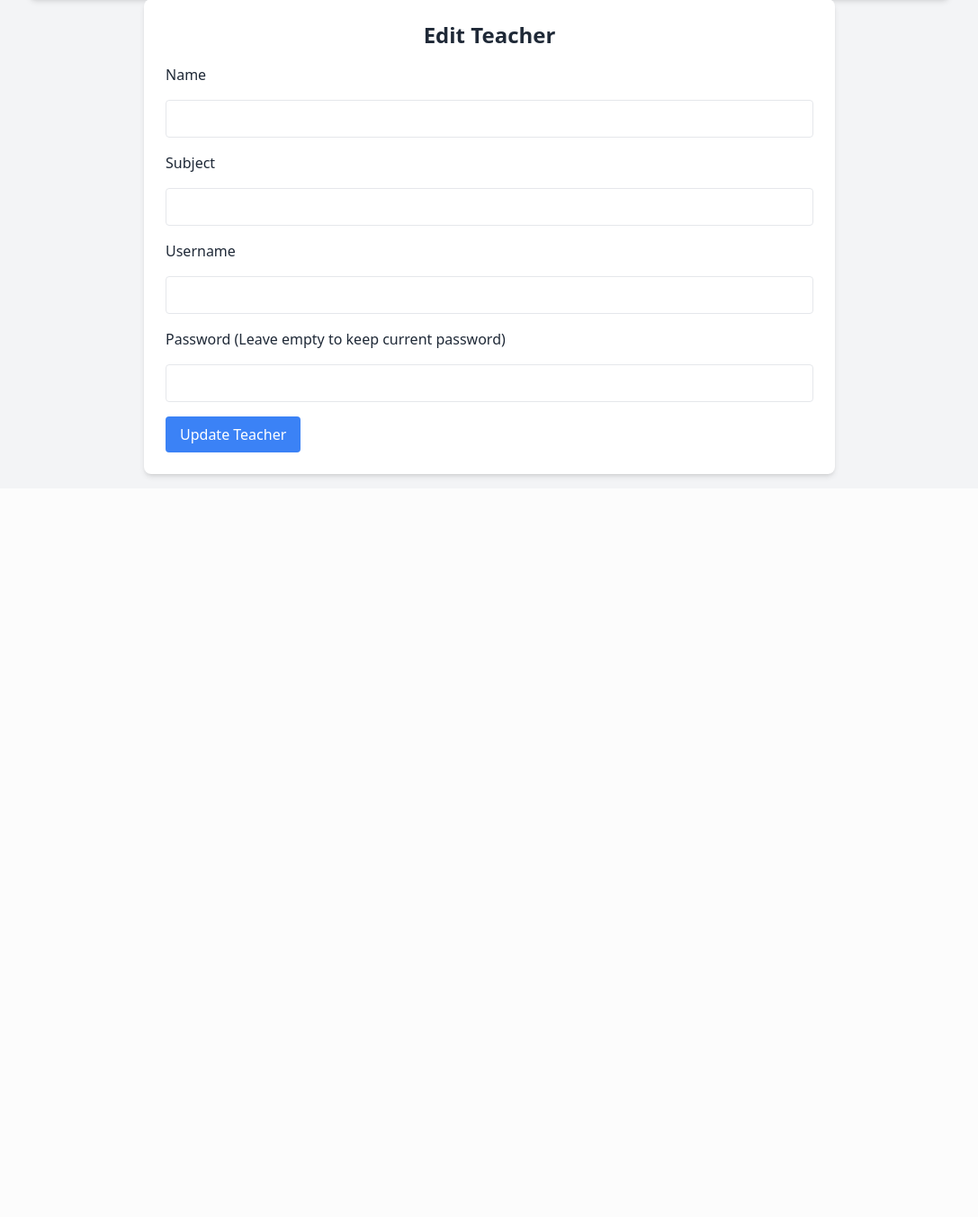
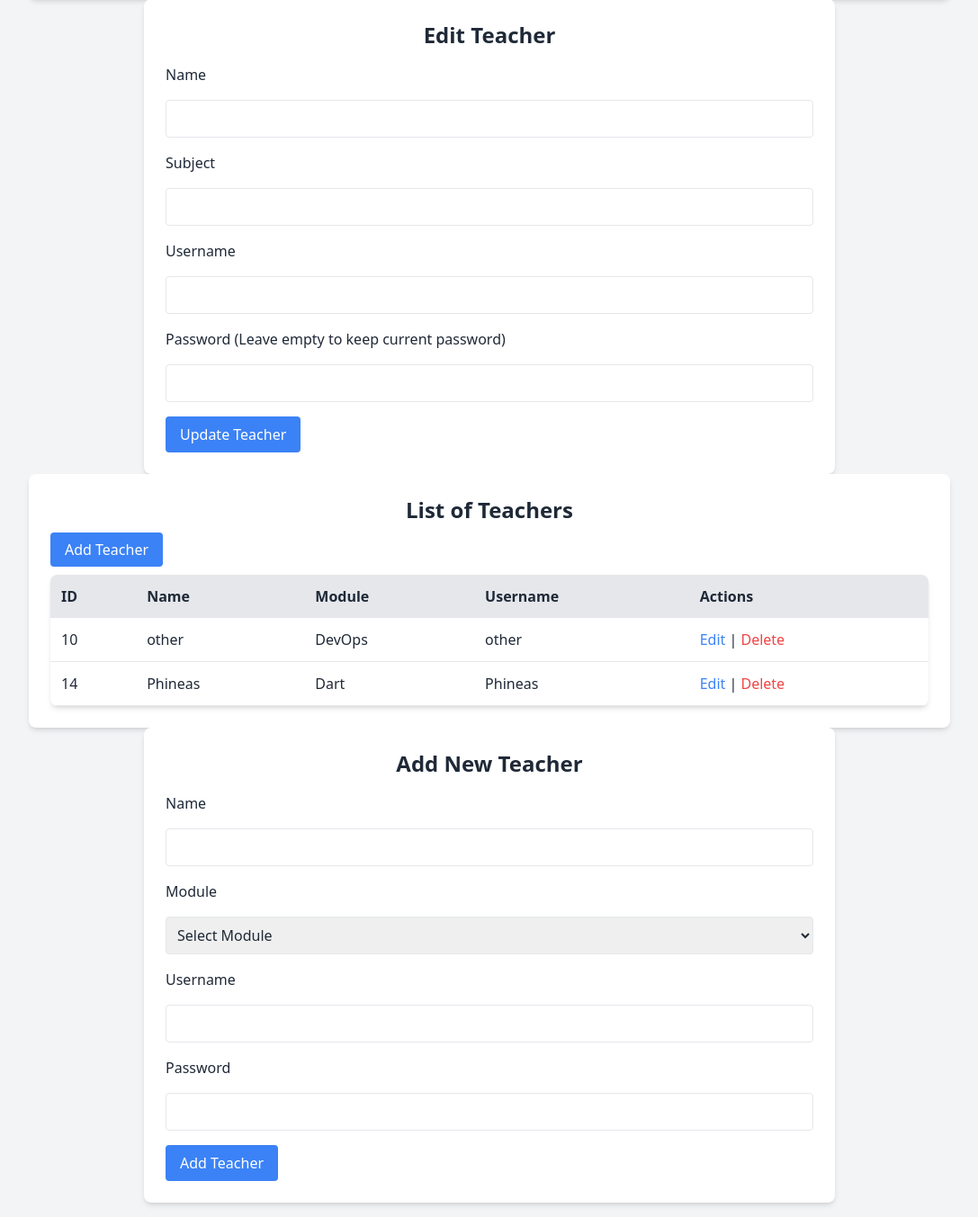
Before and after one commit to lar1ck/school_management--PHP-, a PHP site: page /manage_teachers.php in a window 1280 px wide. Shown: the part 315-1668 px from the top of the page at 90% size, without its empty margins (96-1183 px from the left). Before the commit the page ends 848 px from the top, so only its background shows below. Run offline with PHP 8.4, Linux system fonts and the light colour scheme; the visitor is signed in with stand-in values (Sample User, id 1); data comes from the database, SQL or seed files in the repository; data that the repository does not hold is empty; some libraries are stand-ins or nearby versions.

Commit message:
make teacher functions

```diff
--- a/admin/list_teachers.php
+++ b/admin/list_teachers.php
@@ -30,7 +30,7 @@
                 <tr class="bg-gray-200">
                     <th class="p-3 text-left">ID</th>
                     <th class="p-3 text-left">Name</th>
-                    <th class="p-3 text-left">Subject</th>
+                    <th class="p-3 text-left">Module</th>
                     <th class="p-3 text-left">Username</th>
                     <th class="p-3 text-left">Actions</th>
                 </tr>
--- a/admin/manage_teachers.php
+++ b/admin/manage_teachers.php
@@ -129,3 +129,116 @@ if (isset($_GET['id'])) {
     exit();
 }
 ?>
+
+
+
+<!-- list_teachers.php -->
+<!DOCTYPE html>
+<html lang="en">
+<head>
+    <meta charset="UTF-8">
+    <meta name="viewport" content="width=device-width, initial-scale=1.0">
+    <title>List Teachers</title>
+    <script src="https://cdn.tailwindcss.com"></script>
+</head>
+<body class="bg-gray-100 text-gray-800 p-4">
+    <?php
+    session_start();
+    $happy_conn = mysqli_connect("localhost", "root", "", "happy_db");
+    if (!isset($_SESSION['user_type']) || $_SESSION['user_type'] !== 'admin') {
+        header('Location: ../backend/login.php');
+        exit();
+    }
+
+    $result = mysqli_query($happy_conn, "SELECT * FROM happy__tblteachers");
+    ?>
+
+    <div class="max-w-5xl mx-auto bg-white p-6 rounded-lg shadow-md">
+        <h1 class="text-2xl font-semibold text-center mb-4">List of Teachers</h1>
+        <a href="create_teacher.php" class="bg-blue-500 text-white px-4 py-2 rounded">Add Teacher</a>
+        <table class="w-full bg-white shadow-md rounded-lg overflow-hidden mt-4">
+            <thead>
+                <tr class="bg-gray-200">
+                    <th class="p-3 text-left">ID</th>
+                    <th class="p-3 text-left">Name</th>
+                    <th class="p-3 text-left">Module</th>
+                    <th class="p-3 text-left">Username</th>
+                    <th class="p-3 text-left">Actions</th>
+                </tr>
+            </thead>
+            <tbody>
+                <?php while ($row = mysqli_fetch_assoc($result)) { ?>
+                    <tr class="border-b">
+                        <td class="p-3"><?php echo $row['id']; ?></td>
+                        <td class="p-3"><?php echo htmlspecialchars($row['name']); ?></td>
+                        <td class="p-3"><?php echo htmlspecialchars($row['subject']); ?></td>
+                        <td class="p-3"><?php echo htmlspecialchars($row['username']); ?></td>
+                        <td class="p-3">
+                            <a href="edit_teacher.php?id=<?php echo $row['id']; ?>" class="text-blue-500">Edit</a> |
+                            <a href="delete_teacher.php?id=<?php echo $row['id']; ?>" onclick="return confirm('Are you sure?');" class="text-red-500">Delete</a>
+                        </td>
+                    </tr>
+                <?php } ?>
+            </tbody>
+        </table>
+    </div>
+</body>
+</html>
+
+<!-- create_teacher.php -->
+<!DOCTYPE html>
+<html lang="en">
+<head>
+    <meta charset="UTF-8">
+    <meta name="viewport" content="width=device-width, initial-scale=1.0">
+    <title>Add Teacher</title>
+    <script src="https://cdn.tailwindcss.com"></script>
+</head>
+<body class="bg-gray-100 text-gray-800 p-4">
+    <?php
+    session_start();
+    $happy_conn = mysqli_connect("localhost", "root", "", "happy_db");
+    if (!isset($_SESSION['user_type']) || $_SESSION['user_type'] !== 'admin') {
+        header('Location: ../backend/login.php');
+        exit();
+    }
+
+    $result_modules = mysqli_query($happy_conn, "SELECT * FROM happy__tblmodules WHERE is_active = 1");
+
+    if (isset($_POST['add_teacher'])) {
+        $name = htmlspecialchars($_POST['name']);
+        $subject = htmlspecialchars($_POST['subject']);
+        $username = htmlspecialchars($_POST['username']);
+        $password = password_hash($_POST['password'], PASSWORD_DEFAULT);
+
+        $stmt = $happy_conn->prepare("INSERT INTO happy__tblteachers (name, subject, username, password) VALUES (?, ?, ?, ?)");
+        $stmt->bind_param("ssss", $name, $subject, $username, $password);
+        $stmt->execute();
+        header("Location: list_teachers.php");
+        exit();
+    }
+    ?>
+
+    <div class="max-w-3xl mx-auto bg-white p-6 rounded-lg shadow-md">
+        <h1 class="text-2xl font-semibold text-center mb-4">Add New Teacher</h1>
+        <form method="POST" class="space-y-4">
+            <label class="block">Name</label>
+            <input type="text" name="name" required class="w-full p-2 border rounded">
+            <label class="block">Module</label>
+            <select name="subject" required class="w-full p-2 border rounded">
+                <option value="">Select Module</option>
+                <?php while ($module = mysqli_fetch_assoc($result_modules)) { ?>
+                    <option value="<?php echo $module['module_name']; ?>">
+                        <?php echo $module['module_name']; ?>
+                    </option>
+                <?php } ?>
+            </select>
+            <label class="block">Username</label>
+            <input type="text" name="username" required class="w-full p-2 border rounded">
+            <label class="block">Password</label>
+            <input type="password" name="password" required class="w-full p-2 border rounded">
+            <button type="submit" name="add_teacher" class="bg-blue-500 text-white px-4 py-2 rounded">Add Teacher</button>
+        </form>
+    </div>
+</body>
+</html>
```
Also changed, not shown: admin/create_teacher.php (+11 -3 lines), admin/delete_teacher.php (added, +17 -0 lines), admin/edit_teacher.php (+12 -2 lines).
